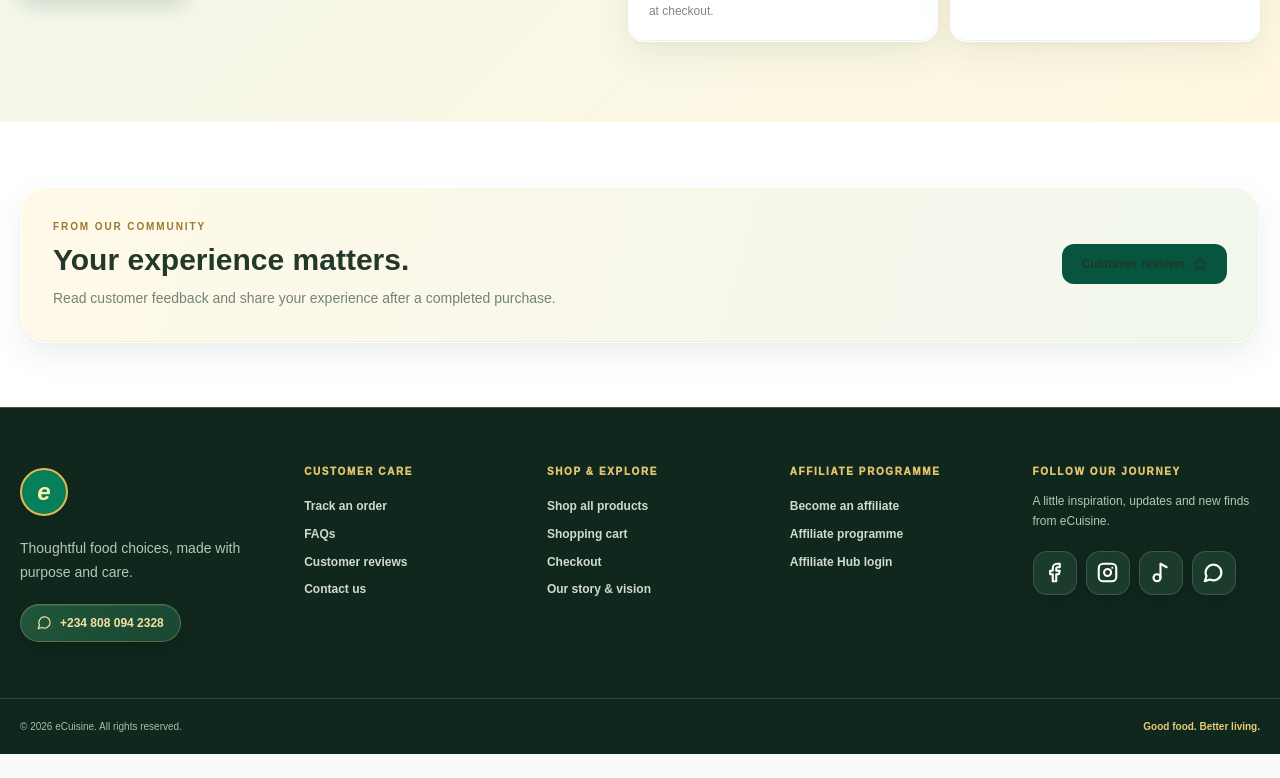
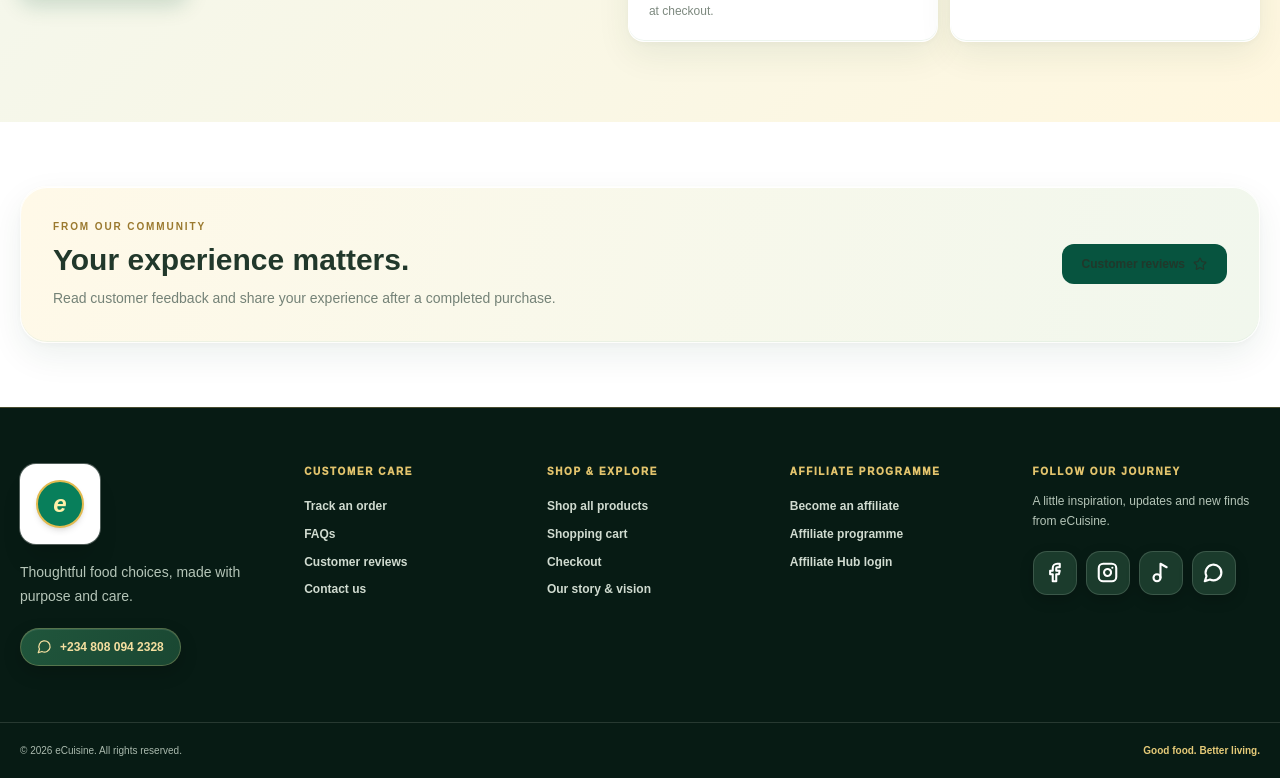
Before and after one commit to ecuisinefoods-collab/ecuisinefoods, a Next.js app: page / in a window 1280 px wide. Shown: the part 3827-4605 px from the top of the page. Before the commit the page ends 4581 px from the top, so only its background shows below. Built offline with nearby package versions, Linux system fonts and the light colour scheme; no server answers; the database is empty.

Commit message:
Make exact eCuisinefoods logo prominent in footer
* Make exact brand logo prominent in footer

* Deepen footer background for logo contrast

```diff
--- a/src/app/globals.css
+++ b/src/app/globals.css
@@ -311,7 +311,7 @@ body{font-feature-settings:"ss01" on;-webkit-font-smoothing:antialiased}
 .ec-pickup-section{background:#07543f;color:#fff}
 .ec-location-chip{border-color:rgba(255,255,255,.25);background:rgba(255,255,255,.1);color:#fff}
 .ec-pickup-card{border-color:#e4ecdf;background:#fff;color:#23432e;box-shadow:0 20px 42px rgba(0,0,0,.12)}
-.ec-store-footer{background:#102f22}
+.ec-store-footer{background:#071b14}
 @media(max-width:767px){
  .ec-home-hero{min-height:unset}
  .ec-home-hero--video{min-height:720px}
@@ -1611,7 +1611,7 @@ html[data-theme="dark"] .ec-category-word--coming{background:linear-gradient(135
 /* Traditional deep-green footer with clear contrast and warm gold accents */
 .ec-store-footer{
   color:#eef4ea!important;
-  background:#10271e!important;
+  background:#071b14!important;
   border-top:1px solid rgba(222,190,105,.3)!important;
   box-shadow:none!important;
 }
@@ -1627,7 +1627,7 @@ html[data-theme="dark"] .ec-category-word--coming{background:linear-gradient(135
 }
 .ec-store-footer__bottom span:last-child{color:#e5ca78!important}
 /* Preserve the original eCuisine logo colours on the dark footer. */
-.ec-store-footer .ec-footer-brand__logo{filter:none!important;mix-blend-mode:normal!important;opacity:1!important}
+.ec-store-footer .ec-footer-brand__logo{display:block;max-height:76px;max-width:300px;filter:none!important;mix-blend-mode:normal!important;opacity:1!important}
 .ec-store-footer .ec-footer-social{width:44px;height:44px;border-radius:14px;color:#fff!important;border:1px solid rgba(255,255,255,.12)!important;background:#263e31!important;box-shadow:0 7px 18px rgba(0,0,0,.24)!important}
 .ec-store-footer .ec-footer-social svg{width:21px;height:21px;stroke-width:2.4}
 .ec-store-footer .ec-footer-social--facebook{background:#1877f2!important;color:#fff!important}
--- a/src/app/page.tsx
+++ b/src/app/page.tsx
@@ -299,9 +299,9 @@ export default async function HomePage() {
       <footer className="ec-store-footer">
         <div className="ec-store-footer__main mx-auto grid max-w-7xl gap-10 px-5 py-12 sm:grid-cols-2 lg:grid-cols-[1.2fr_1fr_1fr_1fr_1.1fr] lg:gap-9 lg:py-14">
           <div className="ec-footer-brand">
-            <Link href="/" className="ec-footer-brand__lockup inline-flex min-h-14 items-center" aria-label="eCuisine home">
+            <Link href="/" className="ec-footer-brand__lockup inline-flex min-h-20 items-center rounded-2xl bg-white px-4 py-3 shadow-xl ring-1 ring-white/30" aria-label="eCuisine home">
               {storeLogoUrl
-                ? <img src={storeLogoUrl} alt="eCuisine brand logo" className="ec-footer-brand__logo h-14 w-auto max-w-[230px] object-contain" />
+                ? <img src={storeLogoUrl} alt="eCuisinefoods — Good food, better living" className="ec-footer-brand__logo h-16 w-auto max-w-[280px] object-contain" />
                 : <span className="grid h-12 w-12 place-items-center rounded-full border-2 border-[#e2bb50] bg-[#087f5b] text-2xl font-black italic text-[#fff0a8] shadow-md" aria-hidden="true">e</span>}
             </Link>
             <p className="mt-4 max-w-xs text-sm leading-6 text-[#65786a]">Thoughtful food choices, made with purpose and care.</p>
```
